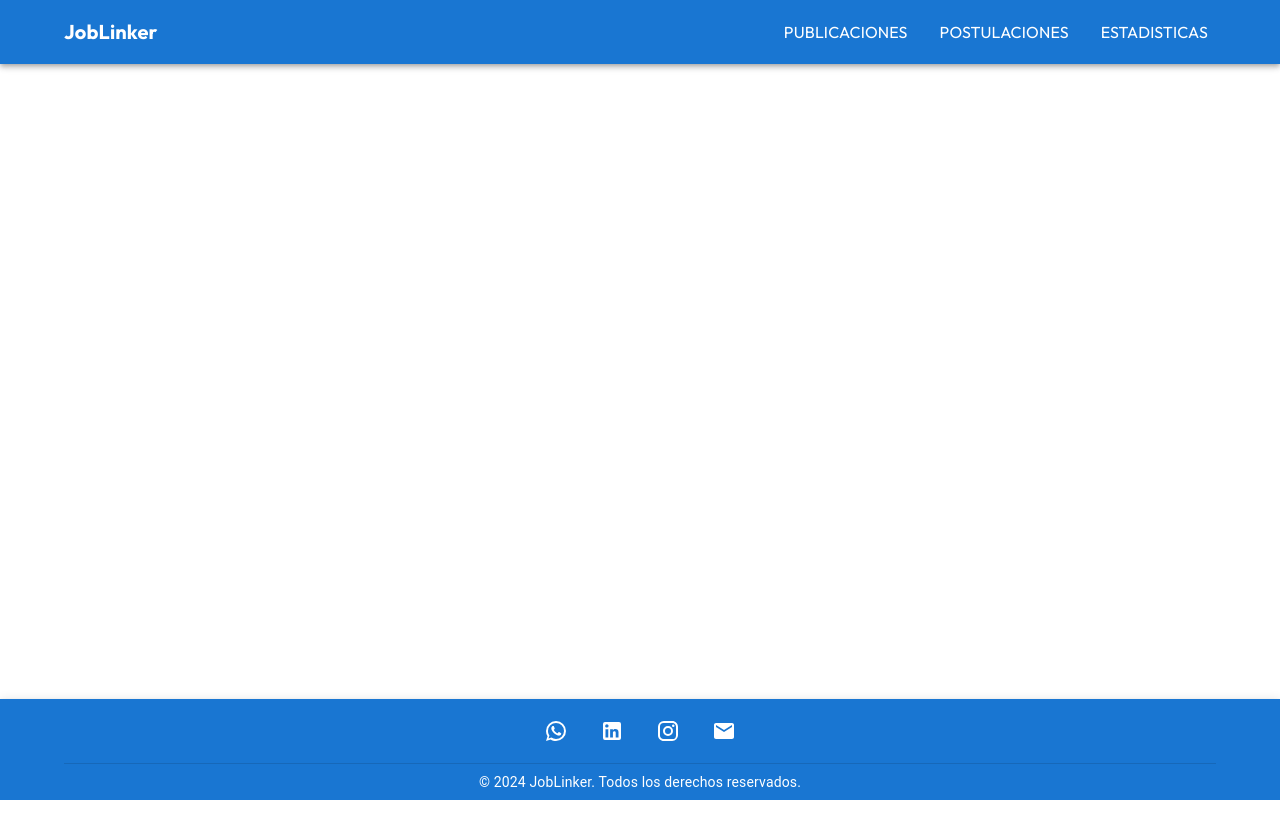
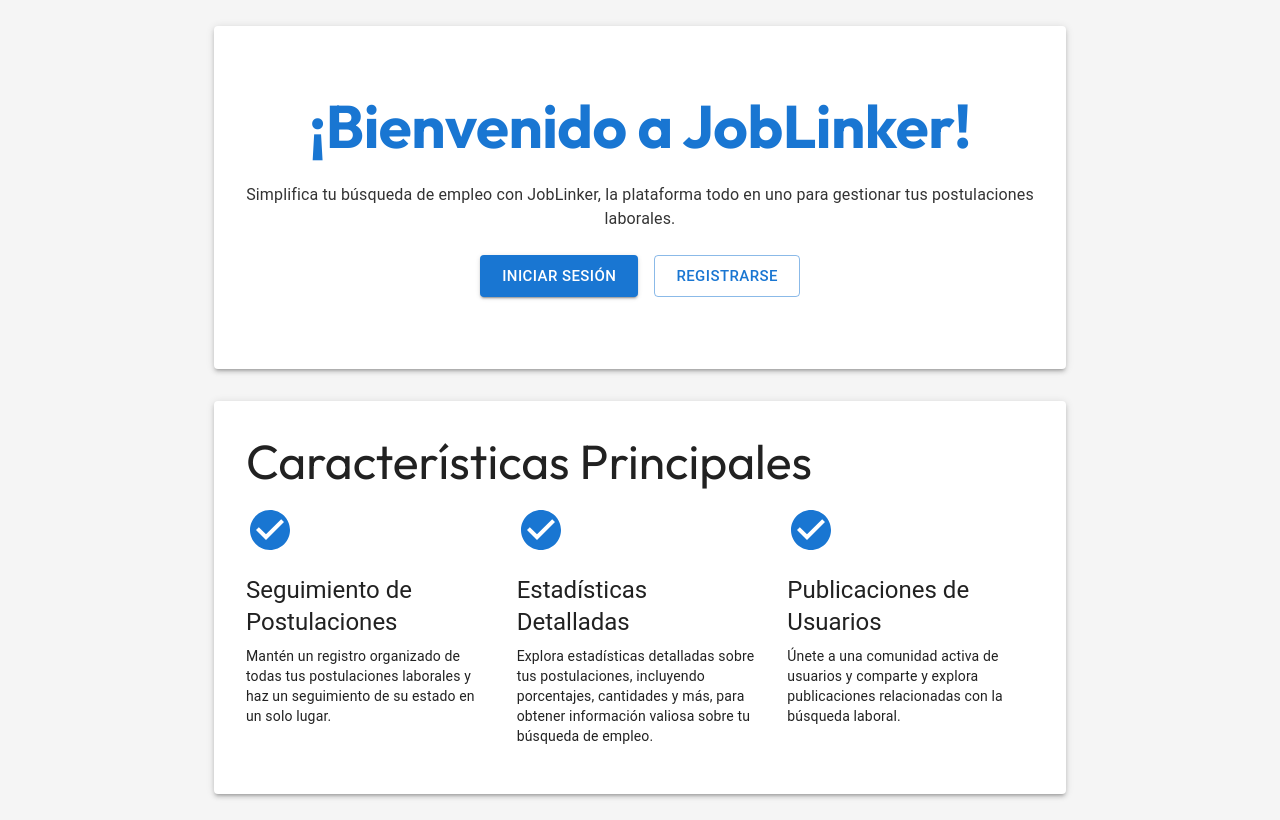
Before and after one commit to santirova/joblinker, a React (Vite) app in the folder client/: page / in a window 1280 px wide. Built offline with nearby package versions, Linux system fonts and the light colour scheme.

Commit message:
add landingpage,add  userSlice whit action and add logic to signup

```diff
--- a/client/src/components/buttonNavLink.jsx
+++ b/client/src/components/buttonNavLink.jsx
@@ -1,10 +1,10 @@
 import { Button, Typography } from '@mui/material'
 import { NavLink } from 'react-router-dom'
 
-const ButtonNavLink = ({to,label}) => {
+const ButtonNavLink = ({ to, label }) => {
   return (
-    <Button as= {NavLink} to={to} style={{ textDecoration: "none"}} color="inherit">
-       <Typography style={{fontFamily:'Outfit'}}>
+    <Button component={NavLink} to={to} style={{ textDecoration: "none"}} color="inherit">
+       <Typography style={{ fontFamily: 'Outfit' }}>
           {label}
        </Typography>
      </Button>
--- a/client/src/components/navBar.jsx
+++ b/client/src/components/navBar.jsx
@@ -30,9 +30,9 @@ const NavBar = () => {
             <Grid item>
               <Stack direction="row" spacing={2} justifyContent="flex-end">
                 <Stack direction="row" spacing={2} sx={{ display: { xs: 'none', md: 'flex' } }}>
-                  <ButtonNavLink label={"Publicaciones"} to={"/publicaciones"} />
-                  <ButtonNavLink label={"Postulaciones"} to={"/postulaciones"} />
-                  <ButtonNavLink label={"Estadisticas"} to={"/estadisticas"} />
+                  <ButtonNavLink label={"Publicaciones"} to={"/home/publicaciones"} />
+                  <ButtonNavLink label={"Postulaciones"} to={"/home/postulaciones"} />
+                  <ButtonNavLink label={"Estadisticas"} to={"/home/estadisticas"} />
                 </Stack>
                 <IconButton
                   color="inherit"
--- a/client/src/components/signUpForm.jsx
+++ b/client/src/components/signUpForm.jsx
@@ -2,8 +2,16 @@ import { Button, Container, IconButton, TextField, Typography } from '@mui/mater
 import { useState } from 'react';
 import { Visibility, VisibilityOff } from '@mui/icons-material';
 import { formStyles } from '../styles/formStyles';
+import { useDispatch, useSelector } from "react-redux";
+import { signUp } from '../redux/actions/userActions';
+import { useNavigate } from 'react-router-dom';
+
 
 export default function SignUpForm() {
+  const dispatch = useDispatch()
+  const navigate = useNavigate()
+  const { error , loading } = useSelector((state) => state.user)
+
   const [formData, setFormData] = useState({
     email: '',
     username: '',
@@ -61,6 +69,23 @@ export default function SignUpForm() {
     );
   };
 
+  const onSubmit = async (data) =>{
+    const userInfo = {
+      username:data?.username,
+      email:data?.email,
+      phone:data?.phoneNumber,
+      password:data?.password,
+    }
+    try {
+      await dispatch(signUp(userInfo))
+        .unwrap()
+        .then(()=> navigate("/signin"))
+    } catch (error) {
+        console.log(error)
+    }
+
+
+  }
   return (
     <Container
       maxWidth="sm"
@@ -147,12 +172,19 @@ export default function SignUpForm() {
         helperText={errors.phoneNumberError}
         style={{ marginBottom: '16px' }}
       />
-      <Button
+      {error && (
+        <Typography variant="body2" color="error" style={{ marginBottom: '16px' }}>
+          {error}
+        </Typography>
+      )}
+       <Button
         variant="contained"
         type="submit"
-        disabled={!isFormValid()}
+        disabled={!isFormValid() || loading}
+        onClick={()=> onSubmit(formData)}
+        style={{ position: 'relative' }}
       >
-        Registrarse
+        {loading ? 'Registrando...' : 'Registrarse'}
       </Button>
     </Container>
   );
--- /dev/null
+++ b/client/src/redux/actions/userActions.js
@@ -0,0 +1,21 @@
+import { createAsyncThunk } from "@reduxjs/toolkit";
+import axios from "axios";
+export const signUp = createAsyncThunk(
+    "type/postData",
+    async (data, thunkAPI) => {
+      try {
+        const response = await axios.post("http://localhost:4001/auth/register", data);
+        // Si deseas obtener algo de vuelta
+        return response.data;
+      } catch (error) {
+        // Manejar el error y devolverlo al estado
+        if (error.response && error.response.data && error.response.data.error) {
+          // Si el error proviene del servidor y contiene un mensaje específico
+          return thunkAPI.rejectWithValue(error.response.data.error);
+        } else {
+          // Si hay un error genérico
+          throw new Error('Error fetching user applications: ' + error.message);
+        }
+      }
+    }
+);
--- /dev/null
+++ b/client/src/redux/slices/userSlice.js
@@ -0,0 +1,34 @@
+import { createSlice } from "@reduxjs/toolkit";
+import { signUp } from "../actions/userActions";
+
+const initialState = {
+    userInfo:{},
+    loading: false,
+    error: null,
+}
+
+export const userSlice = createSlice({
+    name: 'user', // Corregí el nombre del slice
+    initialState,
+    reducers: {
+        // Aquí puedes agregar tus propias acciones si es necesario
+    },
+    extraReducers: (builder) => {
+        builder
+            .addCase(signUp.pending, (state) => {
+                state.loading = true;
+                state.error = null;
+            })
+            .addCase(signUp.fulfilled, (state) => {
+                state.loading = false;
+                state.error = null;
+            })
+            .addCase(signUp.rejected, (state, action) => {
+                console.log(action);
+                state.loading = false;
+                state.error = action.payload;
+            });
+    },
+});
+
+export default userSlice.reducer;
--- a/client/src/redux/store.js
+++ b/client/src/redux/store.js
@@ -1,8 +1,10 @@
 import { configureStore } from '@reduxjs/toolkit'
 import applicationsReducer from './slices/applicationsSlice'
+import userReducer from './slices/userSlice'
 
 export const store = configureStore({
   reducer: {
-    applications:applicationsReducer
+    applications:applicationsReducer,
+    user:userReducer
   },
 })
--- a/client/src/routes/applications.jsx
+++ b/client/src/routes/applications.jsx
@@ -15,7 +15,7 @@ import ApplicationItem from "../components/applicationItem";
 export default function Applications() {
   const dispatch = useDispatch();
   const id = "66105f2b85e75d4b48876abb";
-  const { error, pending, userApplications } = useSelector(
+  const { error, loading, userApplications } = useSelector(
     (state) => state.applications
   );
 
@@ -35,7 +35,7 @@ export default function Applications() {
           <Typography
             variant="h4"
             gutterBottom
-            style={{ fontFamily: "Roboto Condensed, sans-serif", color: "#333333" }}
+            style={{ fontFamily: "Outfit, sans-serif", color: "#333333" }}
           >
             Mis Postulaciones
           </Typography>
@@ -58,7 +58,11 @@ export default function Applications() {
             </Button>
           </Box>
         </Box>
-        {pending && <CircularProgress />}
+        <Box
+            sx={{ height: "100", width: '100%' }}
+          >
+            {loading && <CircularProgress />}
+          </Box>
         {error && (
           <Typography variant="body1" color="error">
             {error.message}
--- a/client/src/routes/landingPage.jsx
+++ b/client/src/routes/landingPage.jsx
@@ -0,0 +1,96 @@
+import { Link } from 'react-router-dom';
+import { Container, Typography, Button, Grid, Box, Paper } from '@mui/material';
+import CheckCircleIcon from '@mui/icons-material/CheckCircle';
+
+const LandingPage = () => {
+  return (
+    <Box py="2%" bgcolor="whitesmoke">
+      <Container maxWidth="md" >
+        {/* Hero Section */}
+        <Paper
+            style={{
+                color: '#333333',
+                padding: '64px 0',
+                textAlign: 'center',
+                marginBottom: '32px',
+            }}
+            elevation={3}
+            >
+            <Typography variant="h2" gutterBottom fontFamily="Outfit, sans-serif" color="primary">
+                <strong>¡Bienvenido a JobLinker!</strong>
+            </Typography>
+            <Typography variant="body1" paragraph>
+                Simplifica tu búsqueda de empleo con JobLinker, la plataforma todo en uno para gestionar tus postulaciones laborales.
+            </Typography>
+            <Grid container justifyContent="center">
+                <Grid item>
+                <Button
+                    component={Link}
+                    to="/signin"
+                    variant="contained"
+                    color="primary"
+                    size="large"
+                    style={{ margin: '8px' }}
+                >
+                    Iniciar Sesión
+                </Button>
+                <Button
+                    component={Link}
+                    to="/signup"
+                    variant="outlined"
+                    color="primary"
+                    size="large"
+                    style={{ margin: '8px' }}
+                >
+                    Registrarse
+                </Button>
+                </Grid>
+            </Grid>
+            </Paper>
+
+        {/* Features Section */}
+        <Paper
+          style={{
+            padding: '32px',
+          }}
+          elevation={3}
+        >
+          <Typography variant="h3" gutterBottom fontFamily="Outfit, sans-serif">
+            Características Principales
+          </Typography>
+          <Grid container spacing={3}>
+            <Grid item xs={12} sm={4}>
+              <CheckCircleIcon style={{ fontSize: '3rem', color: '#1976d2', marginBottom: '16px' }} />
+              <Typography variant="h5" gutterBottom>
+                Seguimiento de Postulaciones
+              </Typography>
+              <Typography variant="body2" paragraph>
+                Mantén un registro organizado de todas tus postulaciones laborales y haz un seguimiento de su estado en un solo lugar.
+              </Typography>
+            </Grid>
+            <Grid item xs={12} sm={4}>
+              <CheckCircleIcon style={{ fontSize: '3rem', color: '#1976d2', marginBottom: '16px' }} />
+              <Typography variant="h5" gutterBottom>
+                Estadísticas Detalladas
+              </Typography>
+              <Typography variant="body2" paragraph>
+                Explora estadísticas detalladas sobre tus postulaciones, incluyendo porcentajes, cantidades y más, para obtener información valiosa sobre tu búsqueda de empleo.
+              </Typography>
+            </Grid>
+            <Grid item xs={12} sm={4}>
+              <CheckCircleIcon style={{ fontSize: '3rem', color: '#1976d2', marginBottom: '16px' }} />
+              <Typography variant="h5" gutterBottom>
+                Publicaciones de Usuarios
+              </Typography>
+              <Typography variant="body2" paragraph>
+                Únete a una comunidad activa de usuarios y comparte y explora publicaciones relacionadas con la búsqueda laboral.
+              </Typography>
+            </Grid>
+          </Grid>
+        </Paper>
+      </Container>
+    </Box>
+  );
+};
+
+export default LandingPage;
```
Also changed, not shown: client/src/main.jsx (+20 -15 lines).
